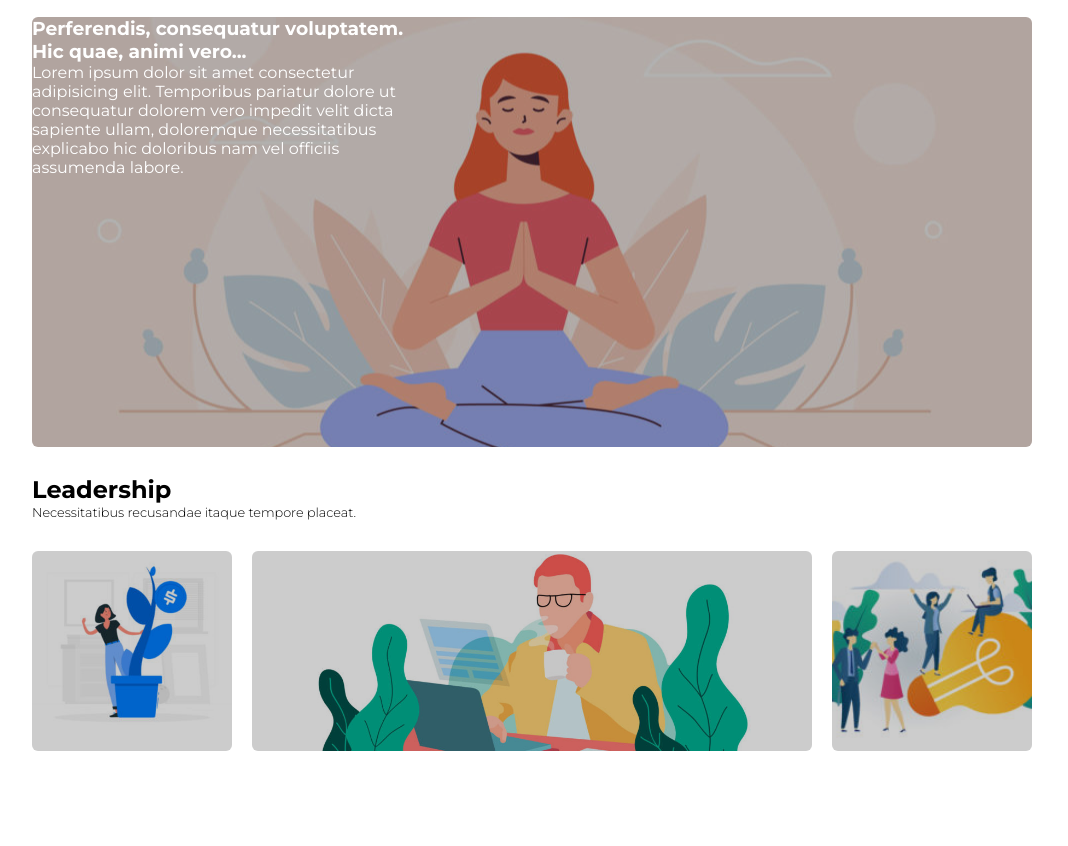
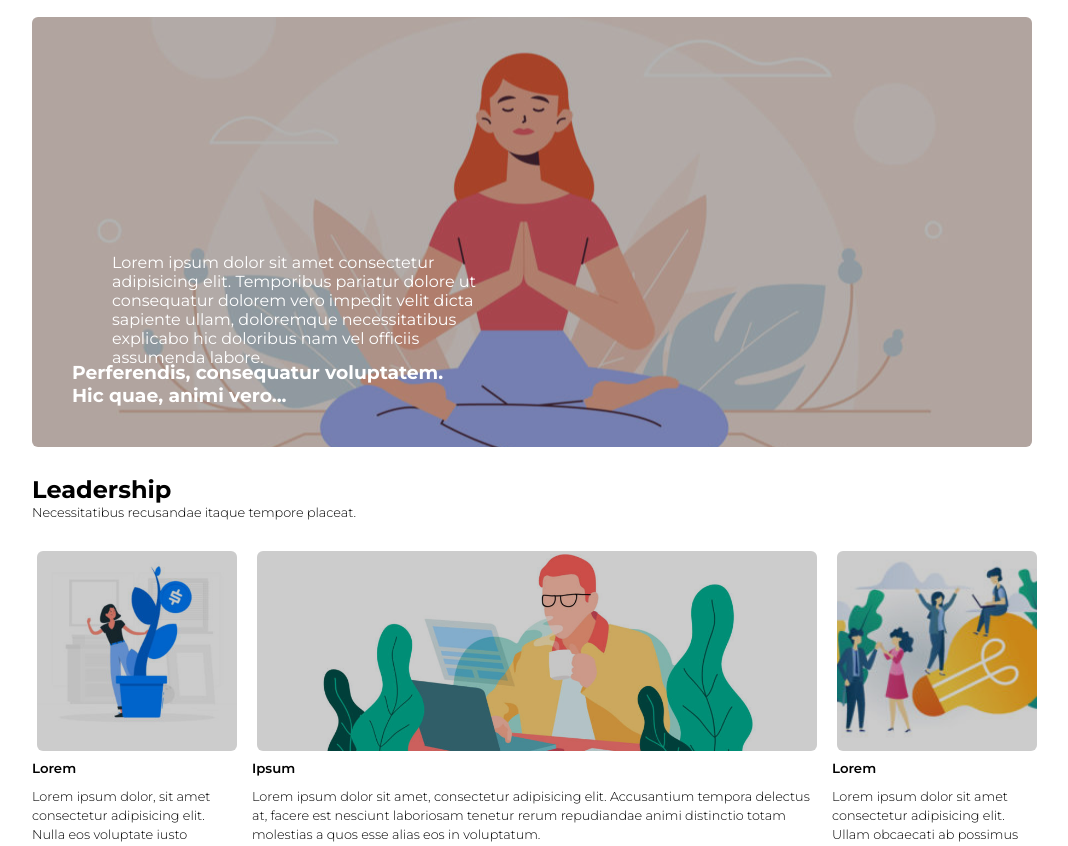
Before and after one commit to GalluFrancesco/htmlcss-wp, a plain HTML site: page index.html in a window 1280 px wide. Shown: the part 102-948 px from the top of the page, without its empty margins (108-1176 px from the left). Drawn offline with Linux system fonts and the light colour scheme.

Commit message:
piccoli problemi allineamento

```diff
--- a/css/style.css
+++ b/css/style.css
@@ -6,7 +6,7 @@
     margin: 0;
     padding: 0;
     box-sizing: border-box;
-
+    font-family: Montserrat;
 }
 
 .raw::after {
@@ -20,8 +20,11 @@
     margin: 0 auto;
     padding-top: 10px;
     padding-bottom: 10px;
-    font-family: Montserrat;
+}
 
+span{
+    font-size: 80%;
+    font-weight: 300;
 }
 
 
@@ -76,6 +79,8 @@ nav ul li a {
     color: white;
     width: 400px;
     position: absolute;
+    left: 40px;
+    bottom: 40px;
 }
 
 .box2{
@@ -88,10 +93,6 @@ h2{
     line-height: 25px;
 }
 
-.box2 span{
-    font-size: 80%;
-    font-weight: 300;
-}
 
 /* ----main---- */
 
@@ -114,8 +115,10 @@ h2{
     width: 100%;
     height: 200px;
     border-radius: 6px;
-    filter: brightness(0.8)
+    filter: brightness(0.8);
+    margin-left: 5px;
 }
+
 
 .img1{
     background: url(../img/img-1.jpg) no-repeat 50% 50%;
@@ -131,10 +134,13 @@ h2{
     background-size: cover;
 }
 
-
-
+h5{
+    font-weight: 600;
+    line-height: 35px;
+}
 
 footer{
+    text-align: center;
     width: 100%;
     height: 100px;
 }
--- a/index.html
+++ b/index.html
@@ -46,23 +46,26 @@
         <main>
             <div class="raw">
                 <div class="sidebar">
-                    <div class="contenuto img1">
+                    <div class="contenuto img1"></div>
+                    <div class="contenuto2">
+                        <h5>Lorem</h5>
+                        <span>Lorem ipsum dolor, sit amet consectetur adipisicing elit. Nulla eos voluptate iusto veniam quaerat inventore non? Nemo, qui impedit maxime totam tenetur aut sunt corrupti iure quia eos, atque at?</span>
+                    </div>
 
-                    </div>
                 </div>
                 <div class="center">
-                    <div class="contenuto img2">
-
-                    </div>
+                    <div class="contenuto img2"></div>
+                    <h5>Ipsum</h5>
+                    <span>Lorem ipsum dolor sit amet, consectetur adipisicing elit. Accusantium tempora delectus at, facere est nesciunt laboriosam tenetur rerum repudiandae animi distinctio totam molestias a quos esse alias eos in voluptatum.</span>
                 </div>
                 <div class="sidebar">
-                    <div class="contenuto img3">
-
-                    </div>
+                    <div class="contenuto img3"></div>
+                    <h5>Lorem</h5>
+                    <span>Lorem ipsum dolor sit amet consectetur adipisicing elit. Ullam obcaecati ab possimus provident maxime, voluptatem amet voluptates? Excepturi laboriosam odio sunt accusantium commodi doloremque ullam minima dolor autem. Aut, quo? Lorem ipsum dolor sit amet consectetur, adipisicing elit. Doloremque eveniet tempore dignissimos earum ex placeat eaque! Excepturi deleniti consequatur et consectetur! Eligendi, labore provident! Incidunt provident commodi mollitia. Rem, porro. Lorem ipsum dolor sit amet consectetur adipisicing elit. Excepturi repudiandae temporibus illo praesentium magni libero architecto consectetur amet. Laboriosam laborum asperiores voluptatibus in saepe aliquid earum voluptate doloremque quibusdam facere.</span>
                 </div>
             </div>
         </main>
-        <footer></footer>
+        <footer>Designed with</footer>
 
     </div>
 
```
